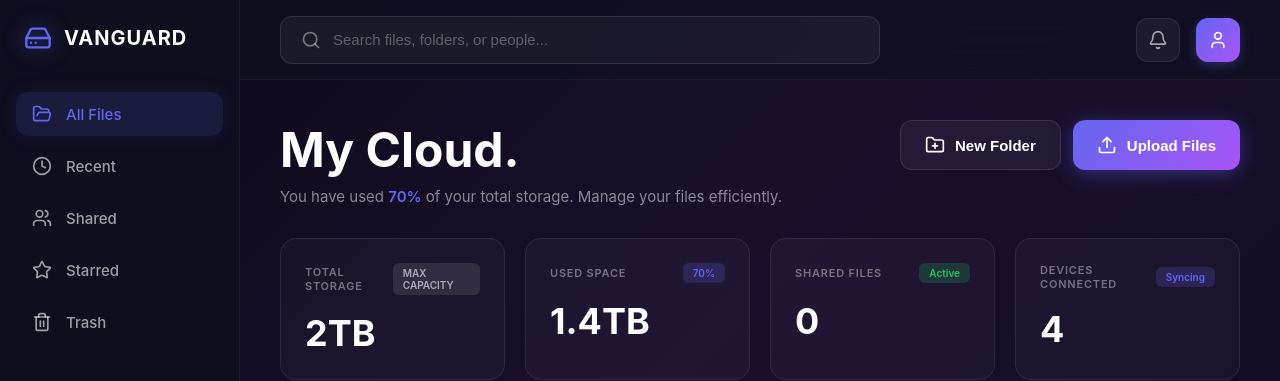
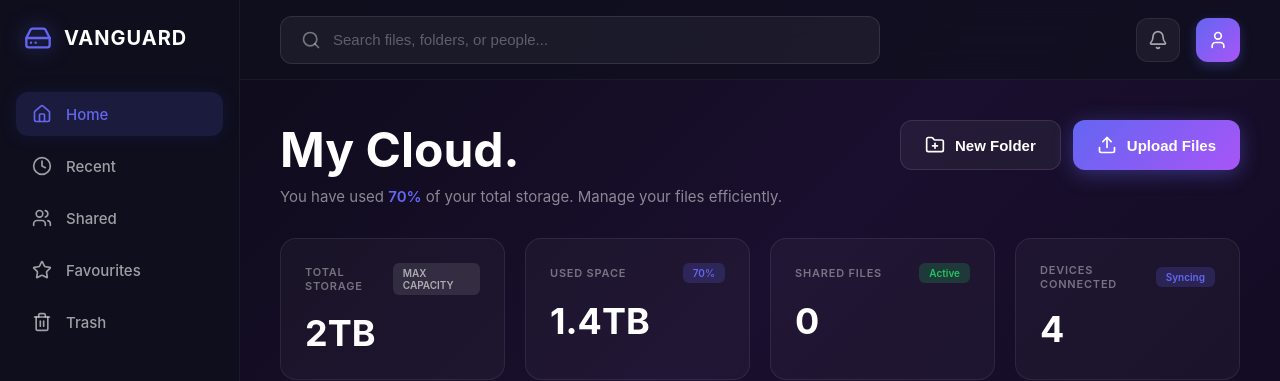
Before and after one commit to wwwbarca4k-lgtm/google-drive-clone, a Next.js app: page / in a window 1280 px wide. Shown: the top 381 px of the page. Built offline with nearby package versions, Linux system fonts and the light colour scheme; no server answers.

Commit message:
Update sidebar: Home, Favourites labels

```diff
--- a/src/components/Sidebar.tsx
+++ b/src/components/Sidebar.tsx
@@ -1,7 +1,7 @@
 'use client';
 
 import styles from './Sidebar.module.css';
-import { FolderOpen, Clock, Users, Star, Trash2, Settings, HardDrive } from 'lucide-react';
+import { Home, Clock, Users, Star, Trash2, Settings, HardDrive } from 'lucide-react';
 import { useRef, useState } from 'react';
 
 export default function Sidebar() {
@@ -78,8 +78,8 @@ export default function Sidebar() {
             {/* Navigation */}
             <nav className={styles.nav}>
                 <div className={`${styles.navItem} ${styles.active}`}>
-                    <FolderOpen size={20} />
-                    <span>All Files</span>
+                    <Home size={20} />
+                    <span>Home</span>
                 </div>
                 <div className={styles.navItem}>
                     <Clock size={20} />
@@ -91,7 +91,7 @@ export default function Sidebar() {
                 </div>
                 <div className={styles.navItem}>
                     <Star size={20} />
-                    <span>Starred</span>
+                    <span>Favourites</span>
                 </div>
                 <div className={styles.navItem}>
                     <Trash2 size={20} />
```
